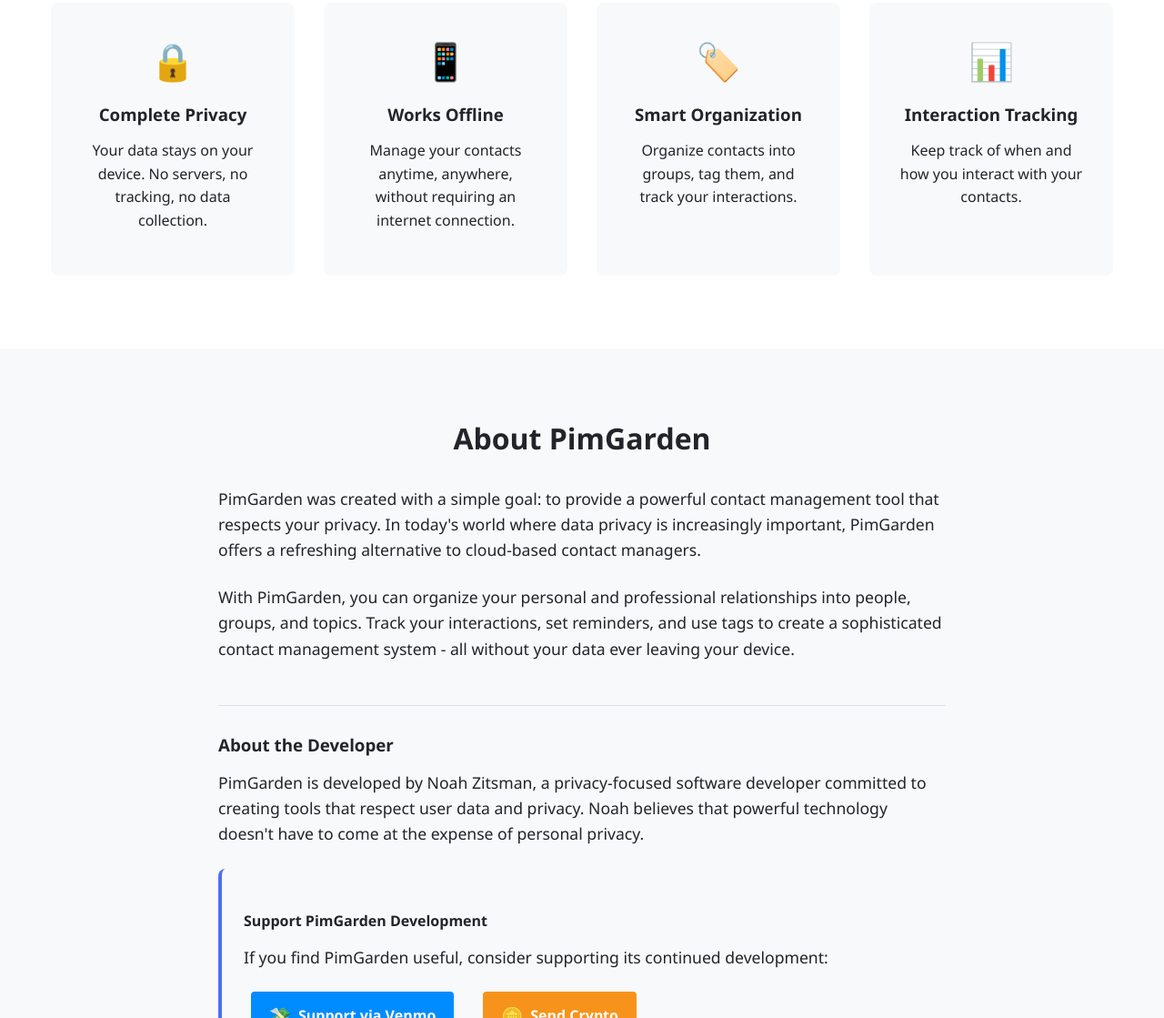
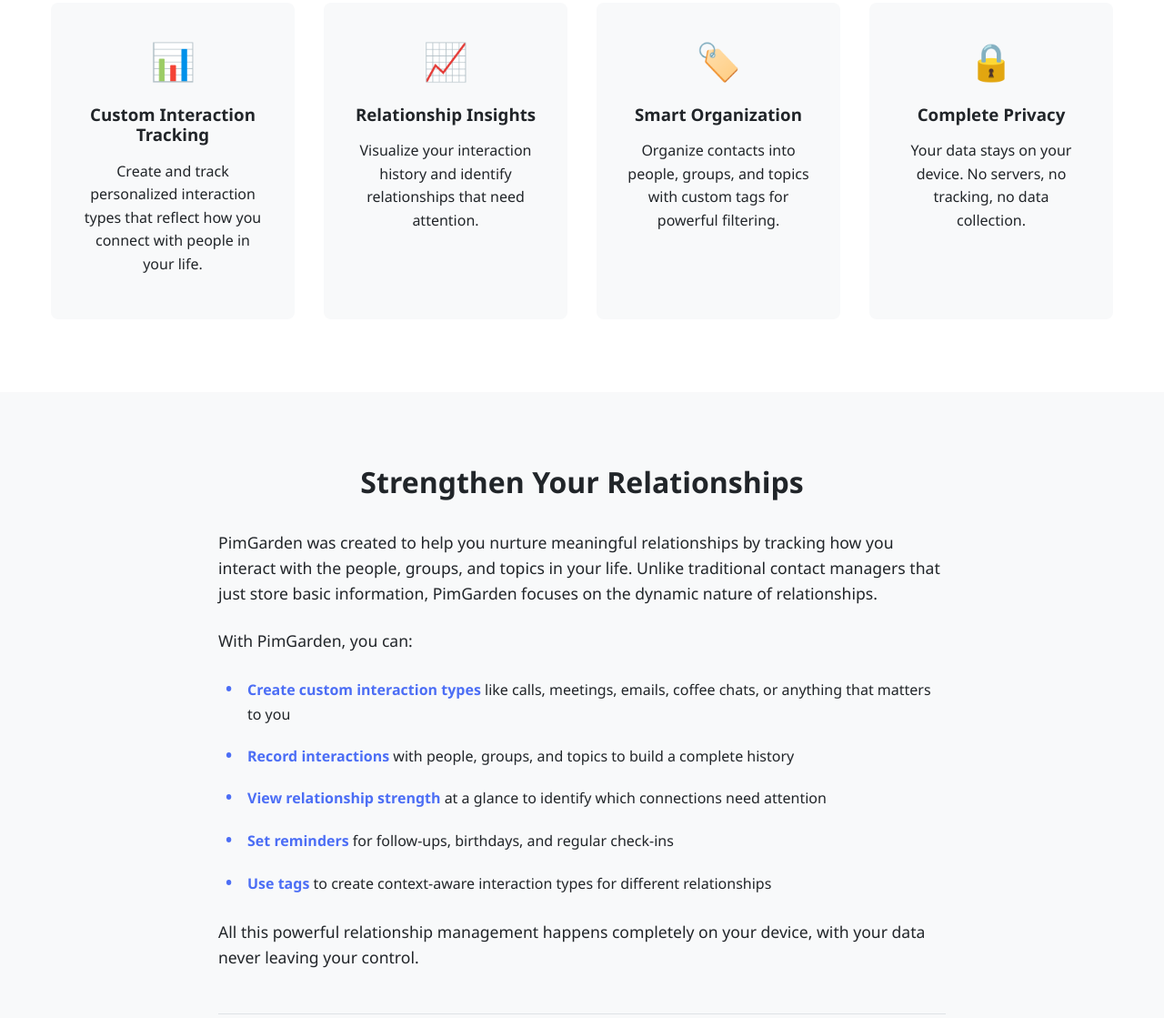
Before and after one commit to noahitall/PimGarden-web, a website: page index.html in a window 1280 px wide. Shown: the part 1681-2800 px from the top of the page at 91% size. Drawn offline with Linux system fonts and the light colour scheme.

Commit message:
Update website to focus on custom interaction tracking
- Changed main headline and descriptions to focus on interaction tracking\n- Rearranged slideshow to show interactions first\n- Updated feature cards to prioritize interaction tracking\n- Added detailed feature list highlighting the interaction capabilities\n- Updated website copy to emphasize relationship management

```diff
--- a/css/styles.css
+++ b/css/styles.css
@@ -868,3 +868,31 @@
 html.no-js .js-only {
   display: none;
 }
+
+/* Feature List Styling */
+.feature-list {
+  margin: 1.5rem 0;
+  padding-left: 1.5rem;
+}
+
+.feature-list li {
+  margin-bottom: 1rem;
+  position: relative;
+  list-style-type: none;
+  padding-left: 0.5rem;
+}
+
+.feature-list li::before {
+  content: "•";
+  color: var(--primary-color);
+  font-weight: bold;
+  display: inline-block;
+  width: 1.5rem;
+  margin-left: -1.5rem;
+  font-size: 1.2rem;
+}
+
+.feature-list li strong {
+  color: var(--primary-color);
+  font-weight: 600;
+}
--- a/index.html
+++ b/index.html
@@ -3,12 +3,12 @@
 <head>
   <meta charset="UTF-8">
   <meta name="viewport" content="width=device-width, initial-scale=1.0">
-  <title>PimGarden - Privacy-First Contact Manager</title>
-  <meta name="description" content="PimGarden offers complete contact management that keeps your data on your device. No tracking, no data collection.">
+  <title>PimGarden - Relationship Tracking & Contact Management</title>
+  <meta name="description" content="PimGarden helps you track custom interactions with your contacts to strengthen relationships. Your data stays on your device.">
   <link rel="stylesheet" href="css/styles.css">
   <link rel="icon" href="public/images/favicon.ico">
-  <meta property="og:title" content="PimGarden - Privacy-First Contact Manager">
-  <meta property="og:description" content="Manage your contacts completely offline. Your data never leaves your device.">
+  <meta property="og:title" content="PimGarden - Relationship Tracking & Contact Management">
+  <meta property="og:description" content="Track custom interactions with your contacts to strengthen relationships. Your data never leaves your device.">
   <meta property="og:image" content="public/images/og-image.png">
   <meta property="og:url" content="https://pimgarden.com">
   <script>
@@ -42,8 +42,8 @@
   <main>
     <section class="hero">
       <div class="container">
-        <h1>Keep Your Contacts Private</h1>
-        <p class="lead">PimGarden manages your contacts completely offline. Your data never leaves your device.</p>
+        <h1>Track Meaningful Interactions</h1>
+        <p class="lead">PimGarden helps you strengthen relationships by tracking custom interactions with your contacts, groups, and topics.</p>
         <div class="cta-buttons">
           <a href="#download" class="button primary">Join the Waitlist</a>
           <a href="#learn-more" class="button secondary">Learn More</a>
@@ -53,21 +53,21 @@
 
     <section class="app-slideshow">
       <div class="container">
-        <h2>See PimGarden in Action</h2>
+        <h2>Track Interactions Your Way</h2>
         <div class="slideshow-container js-only">
           <div class="slide fade" style="display: block;">
+            <img src="public/images/interactions.png" alt="PimGarden Interaction Types View" style="width:100%; max-width:350px;">
+            <div class="slide-caption">Create custom interaction types that matter to you</div>
+          </div>
+
+          <div class="slide fade">
             <img src="public/images/card-list.png" alt="PimGarden Contact List View" style="width:100%; max-width:350px;">
-            <div class="slide-caption">Organize your contacts efficiently</div>
+            <div class="slide-caption">View relationship strength at a glance</div>
           </div>
 
           <div class="slide fade">
             <img src="public/images/import-contacts.png" alt="PimGarden Import Contacts View" style="width:100%; max-width:350px;">
             <div class="slide-caption">Easily import your existing contacts</div>
-          </div>
-
-          <div class="slide fade">
-            <img src="public/images/interactions.png" alt="PimGarden Interaction Types View" style="width:100%; max-width:350px;">
-            <div class="slide-caption">Track and customize interaction types</div>
           </div>
 
           <a class="prev" onclick="plusSlides(-1)">&#10094;</a>
@@ -85,18 +85,18 @@
         <div class="container">
           <div class="screenshots-fallback">
             <div class="screenshot-item">
+              <img src="public/images/interactions.png" alt="PimGarden Interaction Types View" style="width:100%; max-width:350px;">
+              <div class="slide-caption">Create custom interaction types that matter to you</div>
+            </div>
+
+            <div class="screenshot-item">
               <img src="public/images/card-list.png" alt="PimGarden Contact List View" style="width:100%; max-width:350px;">
-              <div class="slide-caption">Organize your contacts efficiently</div>
+              <div class="slide-caption">View relationship strength at a glance</div>
             </div>
 
             <div class="screenshot-item">
               <img src="public/images/import-contacts.png" alt="PimGarden Import Contacts View" style="width:100%; max-width:350px;">
               <div class="slide-caption">Easily import your existing contacts</div>
-            </div>
-
-            <div class="screenshot-item">
-              <img src="public/images/interactions.png" alt="PimGarden Interaction Types View" style="width:100%; max-width:350px;">
-              <div class="slide-caption">Track and customize interaction types</div>
             </div>
           </div>
           <p class="noscript-note">Note: JavaScript is disabled, so all screenshots are shown at once.</p>
@@ -109,24 +109,24 @@
         <h2>Why Choose PimGarden?</h2>
         <div class="feature-grid">
           <div class="feature-card">
-            <div class="feature-icon">🔒</div>
-            <h3>Complete Privacy</h3>
-            <p>Your data stays on your device. No servers, no tracking, no data collection.</p>
+            <div class="feature-icon">📊</div>
+            <h3>Custom Interaction Tracking</h3>
+            <p>Create and track personalized interaction types that reflect how you connect with people in your life.</p>
           </div>
           <div class="feature-card">
-            <div class="feature-icon">📱</div>
-            <h3>Works Offline</h3>
-            <p>Manage your contacts anytime, anywhere, without requiring an internet connection.</p>
+            <div class="feature-icon">📈</div>
+            <h3>Relationship Insights</h3>
+            <p>Visualize your interaction history and identify relationships that need attention.</p>
           </div>
           <div class="feature-card">
             <div class="feature-icon">🏷️</div>
             <h3>Smart Organization</h3>
-            <p>Organize contacts into groups, tag them, and track your interactions.</p>
+            <p>Organize contacts into people, groups, and topics with custom tags for powerful filtering.</p>
           </div>
           <div class="feature-card">
-            <div class="feature-icon">📊</div>
-            <h3>Interaction Tracking</h3>
-            <p>Keep track of when and how you interact with your contacts.</p>
+            <div class="feature-icon">🔒</div>
+            <h3>Complete Privacy</h3>
+            <p>Your data stays on your device. No servers, no tracking, no data collection.</p>
           </div>
         </div>
       </div>
@@ -134,18 +134,25 @@
 
     <section id="learn-more" class="about-section">
       <div class="container">
-        <h2>About PimGarden</h2>
+        <h2>Strengthen Your Relationships</h2>
         <div class="about-content">
           <p>
-            PimGarden was created with a simple goal: to provide a powerful contact management tool
-            that respects your privacy. In today's world where data privacy is increasingly important,
-            PimGarden offers a refreshing alternative to cloud-based contact managers.
+            PimGarden was created to help you nurture meaningful relationships by tracking how you interact with the people,
+            groups, and topics in your life. Unlike traditional contact managers that just store basic information,
+            PimGarden focuses on the dynamic nature of relationships.
           </p>
           <p>
-            With PimGarden, you can organize your personal and professional relationships into
-            people, groups, and topics. Track your interactions, set reminders, and use tags to
-            create a sophisticated contact management system - all without your data ever leaving
-            your device.
+            With PimGarden, you can:
+          </p>
+          <ul class="feature-list">
+            <li><strong>Create custom interaction types</strong> like calls, meetings, emails, coffee chats, or anything that matters to you</li>
+            <li><strong>Record interactions</strong> with people, groups, and topics to build a complete history</li>
+            <li><strong>View relationship strength</strong> at a glance to identify which connections need attention</li>
+            <li><strong>Set reminders</strong> for follow-ups, birthdays, and regular check-ins</li>
+            <li><strong>Use tags</strong> to create context-aware interaction types for different relationships</li>
+          </ul>
+          <p>
+            All this powerful relationship management happens completely on your device, with your data never leaving your control.
           </p>
 
           <div class="developer-info">
@@ -202,7 +209,7 @@
       <div class="footer-grid">
         <div class="footer-col">
           <h3>PimGarden</h3>
-          <p>Privacy-first contact management for modern life.</p>
+          <p>Relationship-focused contact management for modern life.</p>
         </div>
         <div class="footer-col">
           <h3>Links</h3>
```
